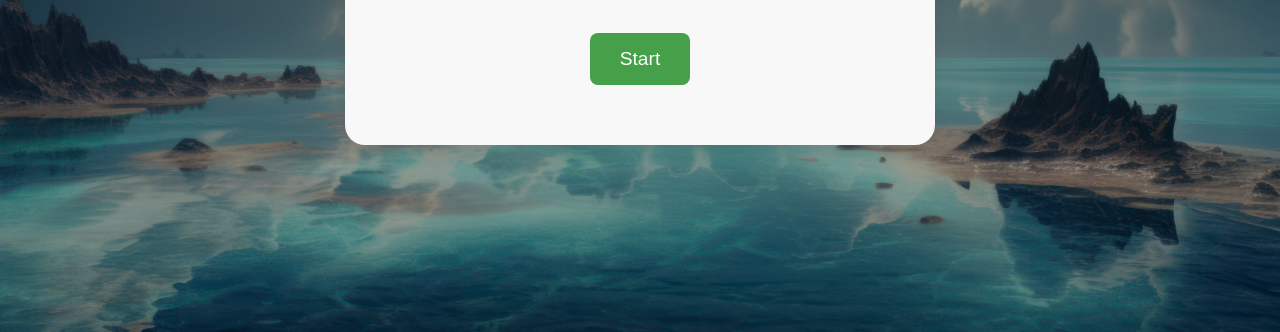
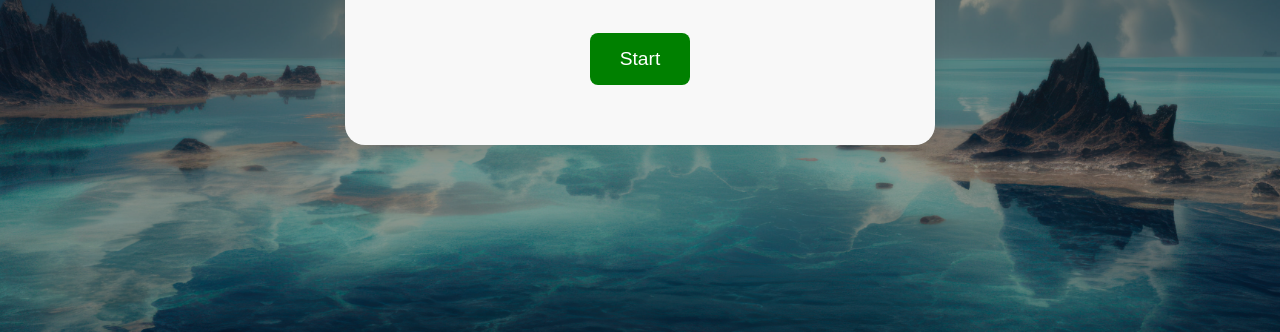
Before and after one commit to N-amer/typTest2023, a plain HTML site: page index.html in a window 1280 px wide. Shown: the part 468-800 px from the top of the page. Drawn offline with Linux system fonts and the light colour scheme.

Commit message:
changed the non-hover color to green on the startbutton

```diff
--- a/style.css
+++ b/style.css
@@ -103,7 +103,7 @@ h1{
 
 }
 #startButton {
-    background-color: #45a049;
+    background-color: green;
     color: white;
     padding: 15px 30px;
     font-size: 1.2rem;
```
